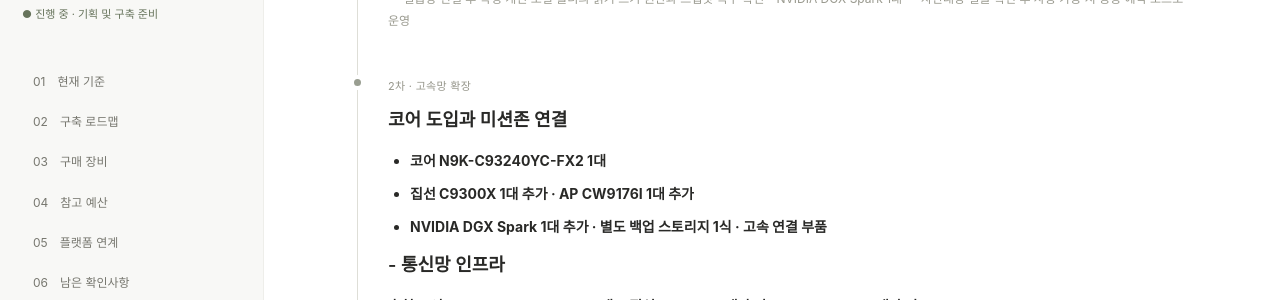
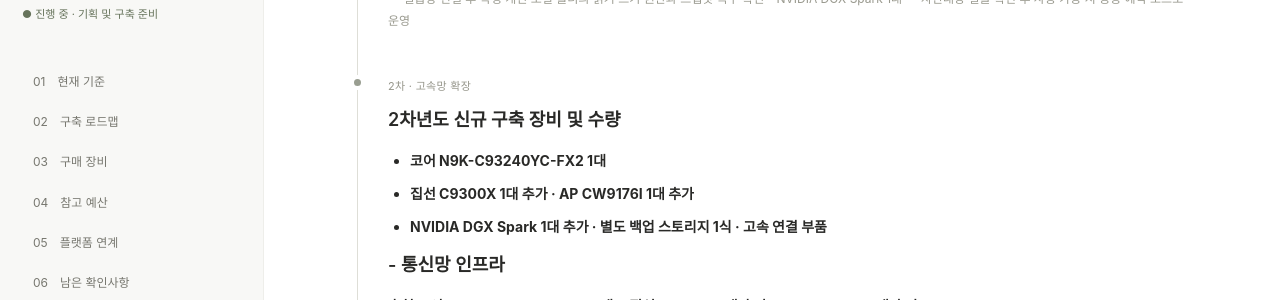
Before and after one commit to Ddaeunn425/ddaeunn425.github.io, a Jekyll site: the page built from hsu-pac.html, in a window 1280 px wide and 900 px high, scrolled down 1838 px. Shown: the part 151-451 px from the top of the window. Built offline with Jekyll 4.4.1, drawn with Linux system fonts in a browser that asks for light colours.

Commit message:
Update _data/hsu.json (via Pages CMS)

```diff
--- a/_data/hsu.json
+++ b/_data/hsu.json
@@ -15,7 +15,7 @@
     },
     {
       "label": "2차 · 고속망 확장",
-      "title": "코어 도입과 미션존 연결",
+      "title": "2차년도 신규 구축 장비 및 수량",
       "body": "<ul><li><p><strong>코어 N9K-C93240YC-FX2 1대</strong></p></li><li><p><strong>집선 C9300X 1대 추가 · AP CW9176I 1대 추가</strong></p></li><li><p><strong>NVIDIA DGX Spark 1대 추가 · 별도 백업 스토리지 1식 · 고속 연결 부품</strong></p></li></ul><h3>- 통신망 인프라</h3><p><strong>추천 코어 N9K-C93240YC-FX2 1대 + 집선 C9300X 1대 추가 + AP CW9176I 1대 추가</strong></p><ul><li><p>코어–집선 간 40/100G 연결 검토. GPU·NAS는 100G를 목표로 하되, 서버·NAS의 네트워크 포트와 교내망 경로 확인 후 실제 연결 속도 결정</p></li><li><p>1차년도 C9300X는 학생 단말·AP 접속용으로 계속 활용하고, 추가 C9300X와 AP는 미션존 유·무선망에 배치</p></li><li><p>연결 장비의 포트 규격과 배선 거리에 맞춰 양쪽 광모듈·케이블 수량 산정</p></li><li><p>추가 DGX Spark와 별도 백업 스토리지를 실습망에 연계하고, 미션존 확장 후 GPU·NAS 접속과 백업 데이터 전송 확인</p></li></ul><h3>- 연산·저장 인프라</h3><p><strong>NVIDIA DGX Spark 1대 추가 도입</strong></p><ul><li><p>1차년도에 활용 예정인 기존 DGX Spark 1대에 신규 1대를 추가해 공용 예약 노드 운영 확대</p></li><li><p>교수자·대학원생·캡스톤 팀의 대형 모델 추론·LoRA 미세조정 실험을 분산해 예약 대기 시간 완화</p></li><li><p>공용 NAS의 데이터셋을 불러와 실험하고, 모델 체크포인트와 실험 결과를 조별 공유 폴더에 저장</p></li></ul><p><strong>별도 백업 스토리지 1식 신규 구축</strong></p><ul><li><p>1차년도에 구축한 공용 NAS의 조별 프로젝트 파일·학습 결과·주요 데이터셋을 별도 저장소에 정기 백업</p></li><li><p>NAS의 일일 스냅샷과 별도로 백업 복사본을 보관하고, 백업 저장소의 접근 권한 분리 및 에어갭 적용 검토</p></li><li><p>공용 NAS의 실제 사용량과 보관 기간을 기준으로 백업 용량 산정 후, 백업본에서 대표 파일과 조별 폴더를 복구해 확인</p></li></ul><p></p>",
       "amount": "2차년도 장비 참고액 약 59,230,000원.\n\n통신 장비 24,186,800원(기존 견적 기준, 부가세 포함) + NVIDIA DGX Spark 1대 8,600,000원(기존 예산표 기준) + 코어 N9K-C93240YC-FX2 1대 약 26,440,000원(해외 공개 판매가 환산)으로 가편성. 코어는 국내 납품 견적 수령 후 조정하며, 별도 백업 스토리지·고속 연결 부품·설치 및 시험비는 별도 산정. Spark와 코어의 국내 부가세 반영 여부는 최종 견적에서 확인.",
       "note": "- 코어 본체는 해외 공개 판매가 기준으로 가편성. 국내 신품 공급·라이선스·유지보수 조건과 RFI 세부 사양 충족 여부 확인 후 금액 조정.\n- 별도 백업 스토리지·광모듈·케이블·설치·설정·시험비는 용량과 연결 구간을 확인한 뒤 별도 산정. DGX Spark와 코어는 최종 견적에서 부가세 포함 여부 확인."
```
